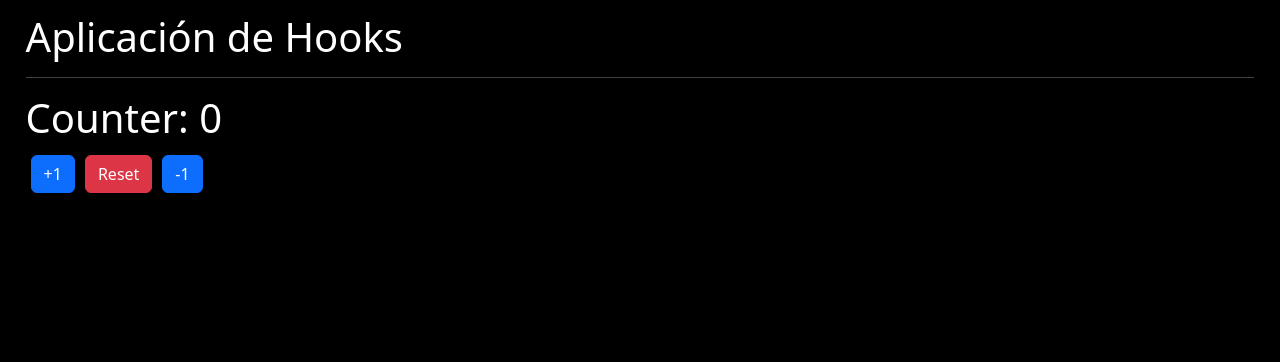
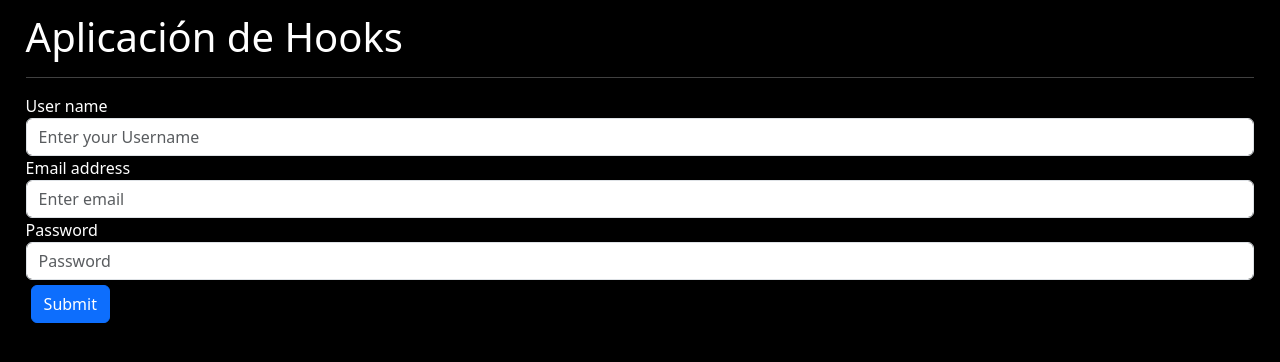
Before and after one commit to agustintorres1603/react-practice, a React (Vite) app: page / in a window 1280 px wide. Shown: the top 362 px of the page. Built offline with nearby package versions, Linux system fonts and the light colour scheme.

Commit message:
Agregando FormularioComponent, usando hooks

```diff
--- a/src/HooksApp.jsx
+++ b/src/HooksApp.jsx
@@ -1,11 +1,11 @@
-import { ContadorComponents } from "./components/ContadorComponents"
+import { FormularioComponent } from "./components/FormularioComponent"
 
 export const HooksApp = () => {
   return (
     <>
         <h1>Aplicación de Hooks</h1>
         <hr />
-        <ContadorComponents></ContadorComponents>
+        <FormularioComponent></FormularioComponent>
     </>
   )
 }
--- /dev/null
+++ b/src/components/FormularioComponent.jsx
@@ -0,0 +1,64 @@
+import { useForm } from "../hooks/useForm"
+
+export const FormularioComponent = () => {
+
+    const initialForm = {
+        userName: '',
+        email: '',
+        password: ''
+    }
+
+    const {formState, onInputChange} = useForm(initialForm)
+
+    //Desestructurar para poder usar información
+    const {userName, email, password} = formState
+
+    const onSubmit = (event) => {
+        event.preventDefault() //Evita que recargue
+        console.log(formState)
+    }
+
+    return (
+    // onSubmit = {(event) => onSubmit(event)} no es necesario porque se pasa el mismo parametro, event.
+    <form onSubmit={onSubmit}>
+        <div className="form-group">
+            <label htmlFor="userName">User name</label>
+            <input
+                type="text"
+                className="form-control"
+                name="userName"
+                placeholder="Enter your Username"
+                value={userName}
+                onChange={onInputChange} //Como solo se pasa el mismo evento, no es necesario pasarlo como parametro.
+            />
+        </div>
+        <div className="form-group">
+            <label htmlFor="email">Email address</label>
+            <input
+                type="email"
+                className="form-control"
+                name="email"
+                placeholder="Enter email"
+                value={email}
+                onChange={onInputChange} //Como solo se pasa el mismo evento, no es necesario pasarlo como parametro.
+            />
+        </div>
+        <div className="form-group">
+            <label htmlFor="password">Password</label>
+            <input
+                type="password"
+                className="form-control"
+                name="password"
+                placeholder="Password"
+                value={password}
+                onChange={onInputChange} //Como solo se pasa el mismo evento, no es necesario pasarlo como parametro.
+            />
+        </div>
+        <button
+            type="submit"
+            className="btn btn-primary">
+            Submit
+        </button>
+    </form>
+  )
+}
--- /dev/null
+++ b/src/hooks/useForm.js
@@ -0,0 +1,19 @@
+import { useState } from "react";
+
+export const useForm = (initialForm) => {
+
+    const [formState, setFormState] = useState(initialForm);
+
+    const onInputChange = ({target}) => {
+       const {name, value} = target //Desestructurar name y value de target del evento
+       setFormState({
+            ...formState, // Spreed Operator para mantener los otros 2 valores que no se estan modificando
+            [name]: value //Nombre se pone en llaves para mantener el actual y modificarlo sobre ello
+       })
+    }
+
+    return {
+    formState,
+    onInputChange
+  }
+}
```
